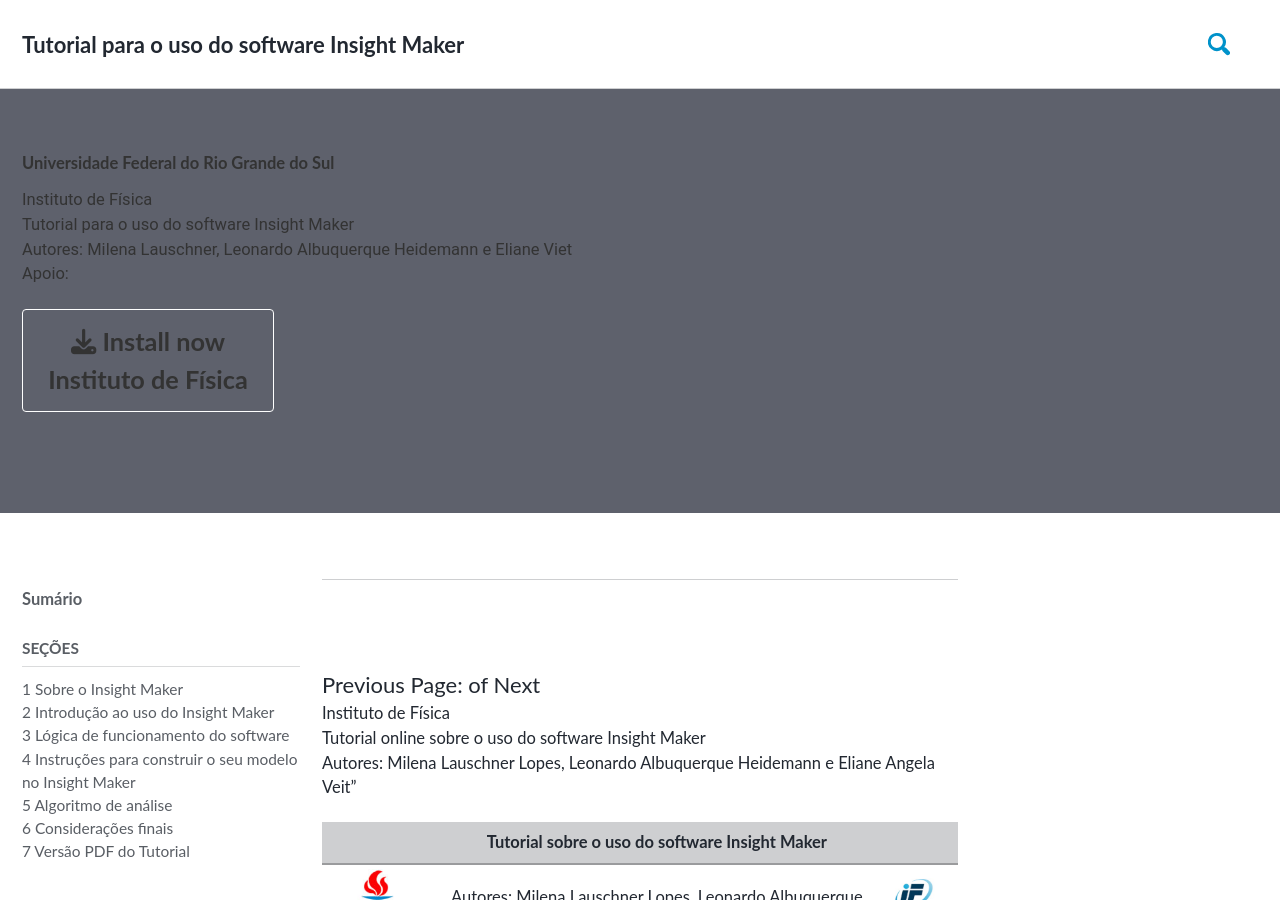
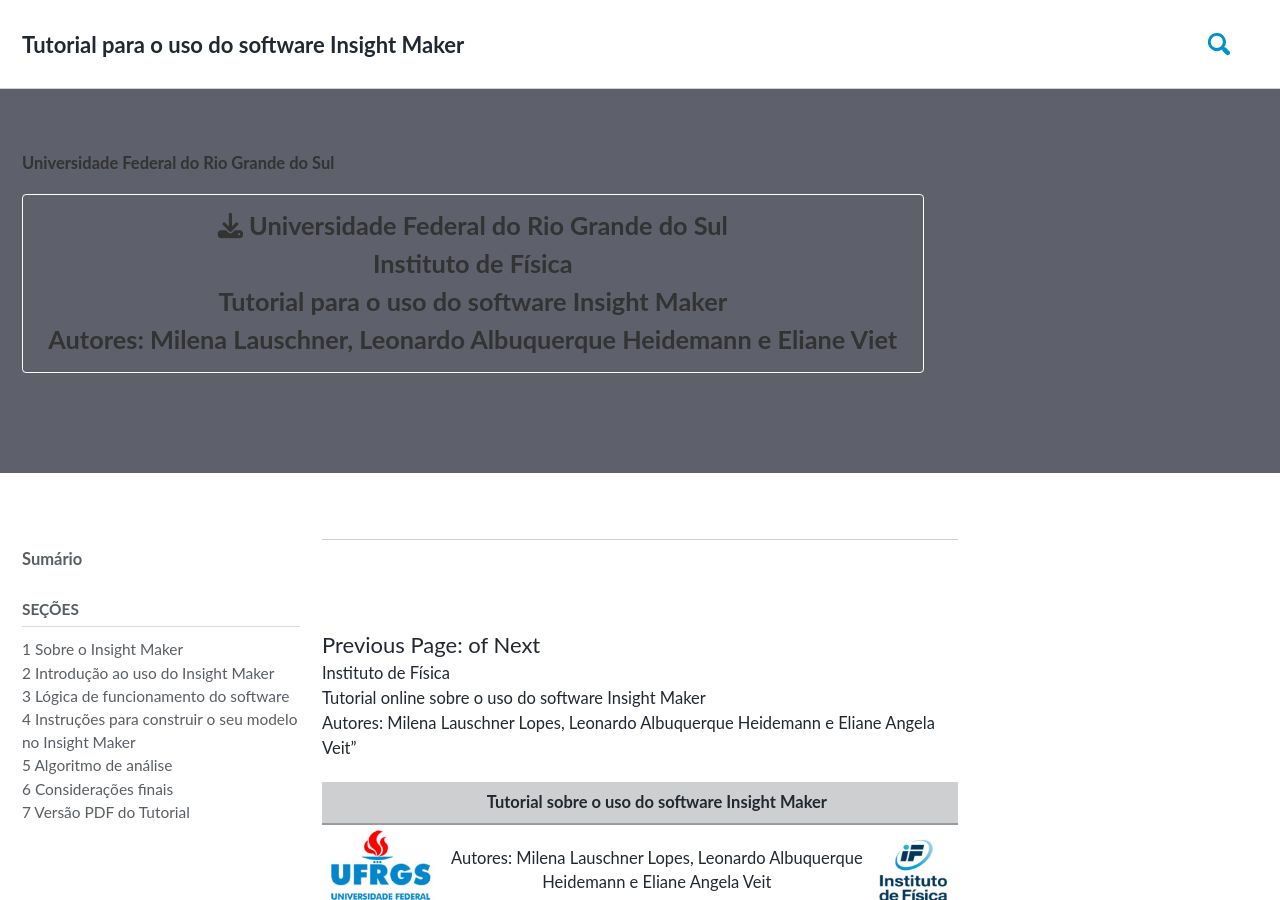
Before and after one commit to milenalauschner/MM, a Jekyll site: the page built from _pages/about.md, in a window 1280 px wide and 900 px high. Built offline with Jekyll 4.4.1, drawn with Linux system fonts in a browser that asks for light colours; cached includes are drawn as plain includes; nearby versions of some CDN libraries; some web fonts are replaced.

Commit message:
Update about.md

```diff
--- a/_pages/about.md
+++ b/_pages/about.md
@@ -7,13 +7,8 @@
 header:
   overlay_color: "#5e616c"
   actions:
-    - label: "<i class='fas fa-download'></i> Install now<br /> Instituto de Física"
+    - label: "<i class='fas fa-download'></i> Universidade Federal do Rio Grande do Sul<br /> Instituto de Física<br />  Tutorial para o uso do software Insight Maker<br /> Autores: Milena Lauschner, Leonardo Albuquerque Heidemann e Eliane Viet"
       url: "/docs/quick-start-guide/"
-excerpt: >
-  Instituto de Física<br />
-  Tutorial para o uso do software Insight Maker<br />
-  Autores: Milena Lauschner, Leonardo Albuquerque Heidemann e Eliane Viet<br />
-  Apoio:
 sidebar:
   title: "Sumário"
   nav: blogroll
```
